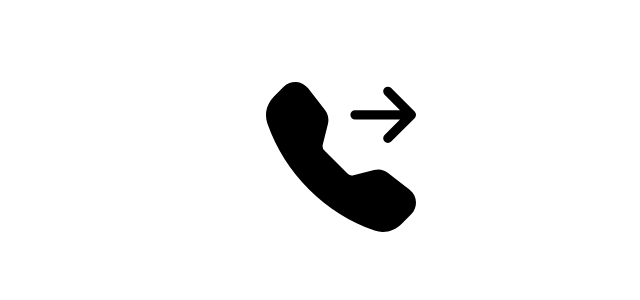
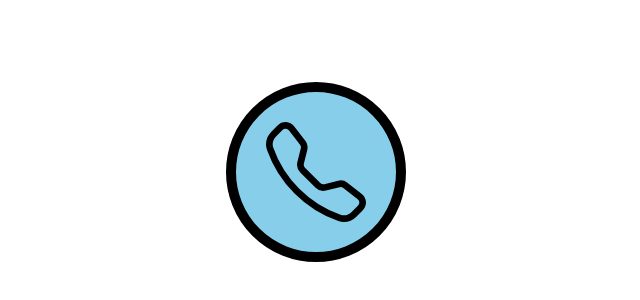
Before and after one commit to JamshidbekAkhlidinov/Animatsiya, a plain HTML site: page index.html in a window 1280 px wide. Shown: the part 126-426 px from the top of the page, without its empty margins (324-964 px from the left). Drawn offline with Linux system fonts and the light colour scheme.

Commit message:
edit file

```diff
--- a/index.html
+++ b/index.html
@@ -12,8 +12,8 @@
 <body>
     <section>
         <div class="box">
-            <svg xmlns="http://www.w3.org/2000/svg" width="150" height="150" fill="currentColor" class="bi bi-telephone-forward-fill" viewBox="0 0 16 16">
-                <path fill-rule="evenodd" d="M1.885.511a1.745 1.745 0 0 1 2.61.163L6.29 2.98c.329.423.445.974.315 1.494l-.547 2.19a.678.678 0 0 0 .178.643l2.457 2.457a.678.678 0 0 0 .644.178l2.189-.547a1.745 1.745 0 0 1 1.494.315l2.306 1.794c.829.645.905 1.87.163 2.611l-1.034 1.034c-.74.74-1.846 1.065-2.877.702a18.634 18.634 0 0 1-7.01-4.42 18.634 18.634 0 0 1-4.42-7.009c-.362-1.03-.037-2.137.703-2.877L1.885.511zm10.761.135a.5.5 0 0 1 .708 0l2.5 2.5a.5.5 0 0 1 0 .708l-2.5 2.5a.5.5 0 0 1-.708-.708L14.293 4H9.5a.5.5 0 0 1 0-1h4.793l-1.647-1.646a.5.5 0 0 1 0-.708z"/>
+            <svg xmlns="http://www.w3.org/2000/svg" width="100" height="100" fill="currentColor" class="bi bi-telephone" viewBox="0 0 16 16">
+                <path d="M3.654 1.328a.678.678 0 0 0-1.015-.063L1.605 2.3c-.483.484-.661 1.169-.45 1.77a17.568 17.568 0 0 0 4.168 6.608 17.569 17.569 0 0 0 6.608 4.168c.601.211 1.286.033 1.77-.45l1.034-1.034a.678.678 0 0 0-.063-1.015l-2.307-1.794a.678.678 0 0 0-.58-.122l-2.19.547a1.745 1.745 0 0 1-1.657-.459L5.482 8.062a1.745 1.745 0 0 1-.46-1.657l.548-2.19a.678.678 0 0 0-.122-.58L3.654 1.328zM1.884.511a1.745 1.745 0 0 1 2.612.163L6.29 2.98c.329.423.445.974.315 1.494l-.547 2.19a.678.678 0 0 0 .178.643l2.457 2.457a.678.678 0 0 0 .644.178l2.189-.547a1.745 1.745 0 0 1 1.494.315l2.306 1.794c.829.645.905 1.87.163 2.611l-1.034 1.034c-.74.74-1.846 1.065-2.877.702a18.634 18.634 0 0 1-7.01-4.42 18.634 18.634 0 0 1-4.42-7.009c-.362-1.03-.037-2.137.703-2.877L1.885.511z"/>
               </svg>
         </div>
     </section>
--- a/style.css
+++ b/style.css
@@ -2,11 +2,15 @@
     transition: 0.8s;
     width: 100px;
     height: 100px;
+    background-color: skyblue;
+    border: 10px solid black;
+    padding: 30px;
+    border-radius: 50%;
     animation-duration: 3s;
     animation-name: boxAnimation;
-    animation-iteration-count: 20;
+    /* animation-iteration-count: 20; */
     /* cheksiz */
-    /* animation-iteration-count: infinite; */
+    animation-iteration-count: infinite;
     animation-delay: 2s;
     /* Borib qaytadi */
     /* animation-direction: alternate; */
```
